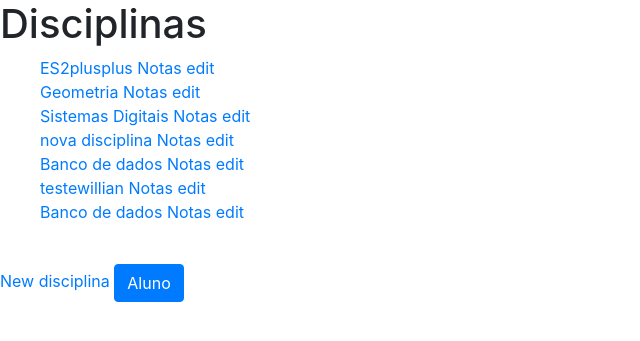
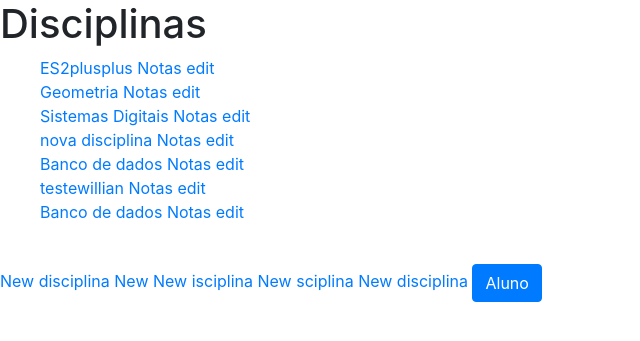
Before and after one commit to VictorHugoCardoso/Faculdade-Jenkins, a Django app: page /disciplinas/ in a window 1280 px wide. Shown: the top 341 px of the page, without its empty margins (0-640 px from the left). Run offline with Django 3.2, Linux system fonts and the light colour scheme; data comes from the database, SQL or seed files in the repository; both versions use the stored data as it was after the commit; some libraries are stand-ins or nearby versions.

Commit message:
teste willian

```diff
--- a/products/templates/disciplina.html
+++ b/products/templates/disciplina.html
@@ -26,6 +26,10 @@
 <br>
     <a name="newdisciplina" href="{% url 'create_disciplina' %}">New disciplina</a>
 
+    <a name="newdisciplina" href="{% url 'create_disciplina' %}">New </a>
+    <a name="newdisciplina" href="{% url 'create_disciplina' %}">New isciplina</a>
+    <a name="newdisciplina" href="{% url 'create_disciplina' %}">New sciplina</a>
+    <a name="newdisciplina" href="{% url 'create_disciplina' %}">New disciplina</a>
    <a href="/alunos/" id='testeste'><input type="button" class="btn btn-primary" value="Aluno"></input></a>
 </body>
 </html>
--- a/products/templates/products.html
+++ b/products/templates/products.html
@@ -19,6 +19,9 @@
     <a href="{% url 'create_products' %}">New product</a>
     <a href="{% url 'create_products' %}">New product2</a>
     <a href="{% url 'create_products' %}">New product3</a>
+    <a href="{% url 'create_products' %}">New product4</a>
+
+    <a href="{% url 'create_products' %}">New product5</a>
 
 </body>
 </html>
```
Also changed, not shown: db.sqlite3.
